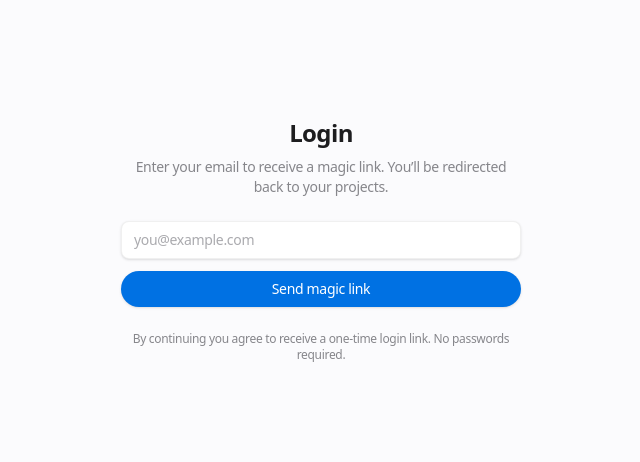
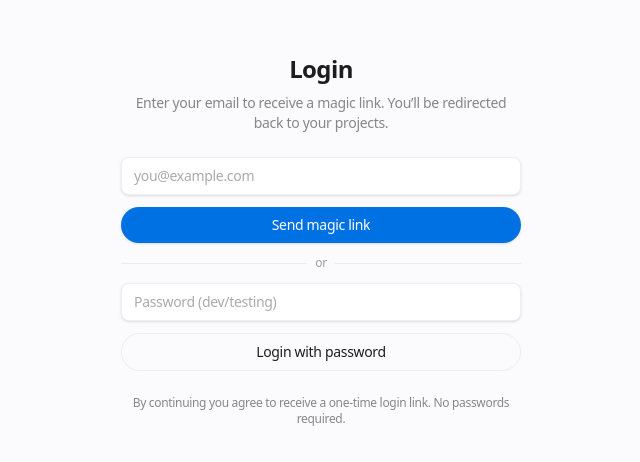
Before and after one commit to stevenshelley58-afk/redner-vault, a Next.js app: page /login in a window 1280 px wide. Shown: the part 160-622 px from the top of the page, without its empty margins (319-959 px from the left). Built offline with nearby package versions, Linux system fonts and the light colour scheme.

Commit message:
Add password login option for dev/testing

```diff
--- a/app/(auth)/login/page.tsx
+++ b/app/(auth)/login/page.tsx
@@ -7,6 +7,7 @@ import { Input } from '../../../components/ui/Input';
 
 export default function LoginPage() {
   const [email, setEmail] = useState('');
+  const [password, setPassword] = useState('');
   const [status, setStatus] = useState<'idle' | 'loading' | 'sent' | 'error'>('idle');
   const [message, setMessage] = useState('');
 
@@ -41,6 +42,33 @@ export default function LoginPage() {
     }
   };
 
+  const handlePasswordLogin = async () => {
+    setStatus('loading');
+    setMessage('');
+    try {
+      const supabase = createSupabaseBrowserClient();
+      const { error } = await supabase.auth.signInWithPassword({
+        email,
+        password,
+      });
+
+      if (error) {
+        setStatus('error');
+        setMessage(error.message);
+        return;
+      }
+
+      setStatus('idle');
+      setMessage('Signed in. Redirecting...');
+      if (typeof window !== 'undefined') {
+        window.location.href = '/projects';
+      }
+    } catch (err) {
+      setStatus('error');
+      setMessage('Something went wrong. Please try again.');
+    }
+  };
+
   const disabled = !email || status === 'loading' || status === 'sent';
 
   return (
@@ -62,6 +90,25 @@ export default function LoginPage() {
         <Button onClick={handleMagicLink} disabled={disabled} className="w-full">
           {status === 'loading' ? 'Sending...' : 'Send magic link'}
         </Button>
+        <div className="flex items-center gap-2 text-xs text-text-subtle/80">
+          <span className="h-px flex-1 bg-border-ghost" />
+          <span>or</span>
+          <span className="h-px flex-1 bg-border-ghost" />
+        </div>
+        <Input
+          type="password"
+          placeholder="Password (dev/testing)"
+          value={password}
+          onChange={(e) => setPassword(e.target.value)}
+        />
+        <Button
+          onClick={handlePasswordLogin}
+          disabled={!email || !password || status === 'loading'}
+          className="w-full"
+          variant="secondary"
+        >
+          {status === 'loading' ? 'Signing in...' : 'Login with password'}
+        </Button>
         {message && (
           <p className={`text-sm ${status === 'error' ? 'text-red-600' : 'text-text-subtle'}`}>{message}</p>
         )}
```
